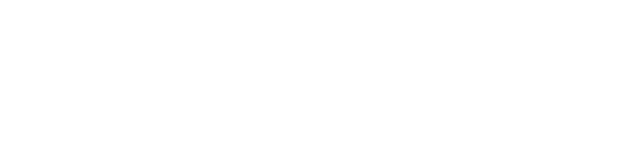
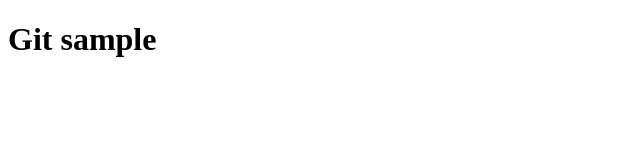
Before and after one commit to DuiDos/DATW.GitSample, a website: page index.html in a window 1280 px wide. Shown: the whole page, without its empty margins (0-640 px from the left). Drawn offline with Linux system fonts and the light colour scheme.

Commit message:
add index.hmtl and script.js

```diff
--- a/index.html
+++ b/index.html
@@ -6,6 +6,8 @@
     <title>Git.Sample</title>
 </head>
 <body>
-
+    <header>
+        <h1>Git sample</h1>
+    </header>
 </body>
 </html>
--- /dev/null
+++ b/script.js
@@ -0,0 +1 @@
+console.log("Esta es la rama main");
```
